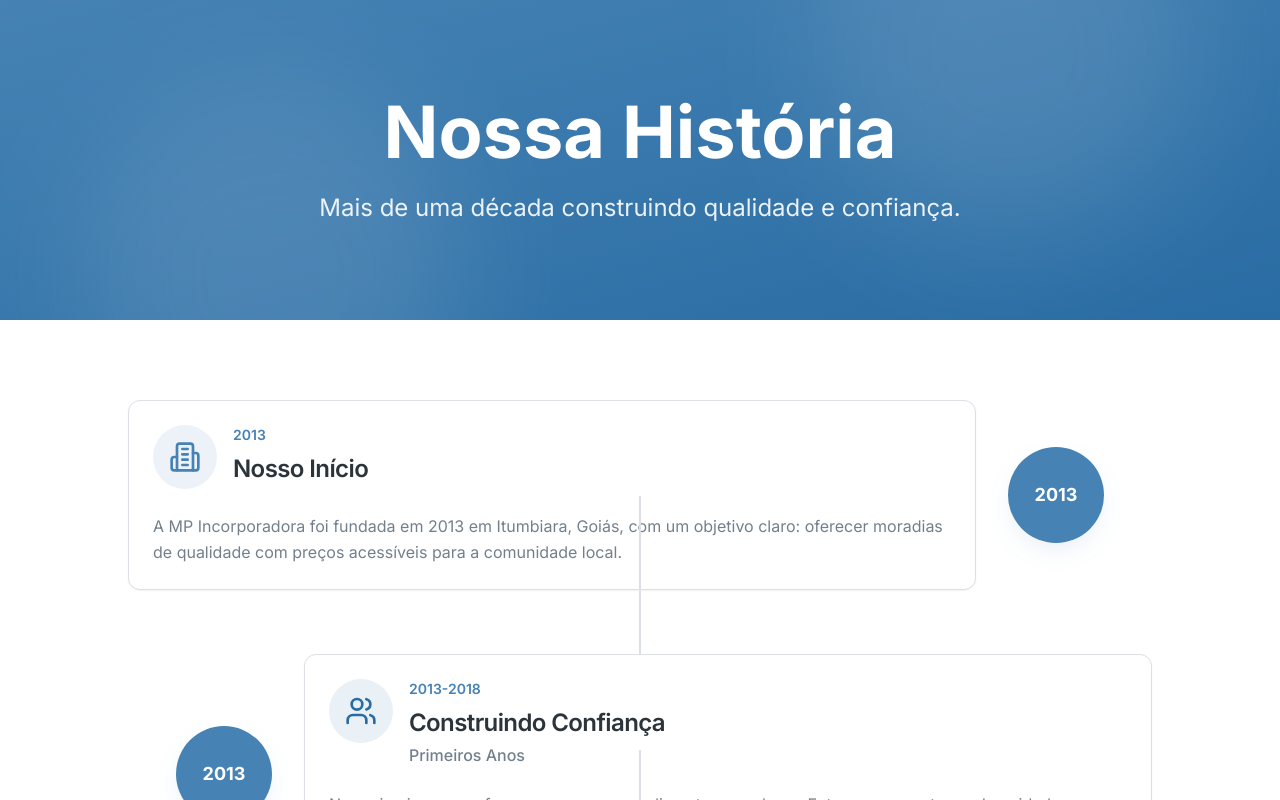
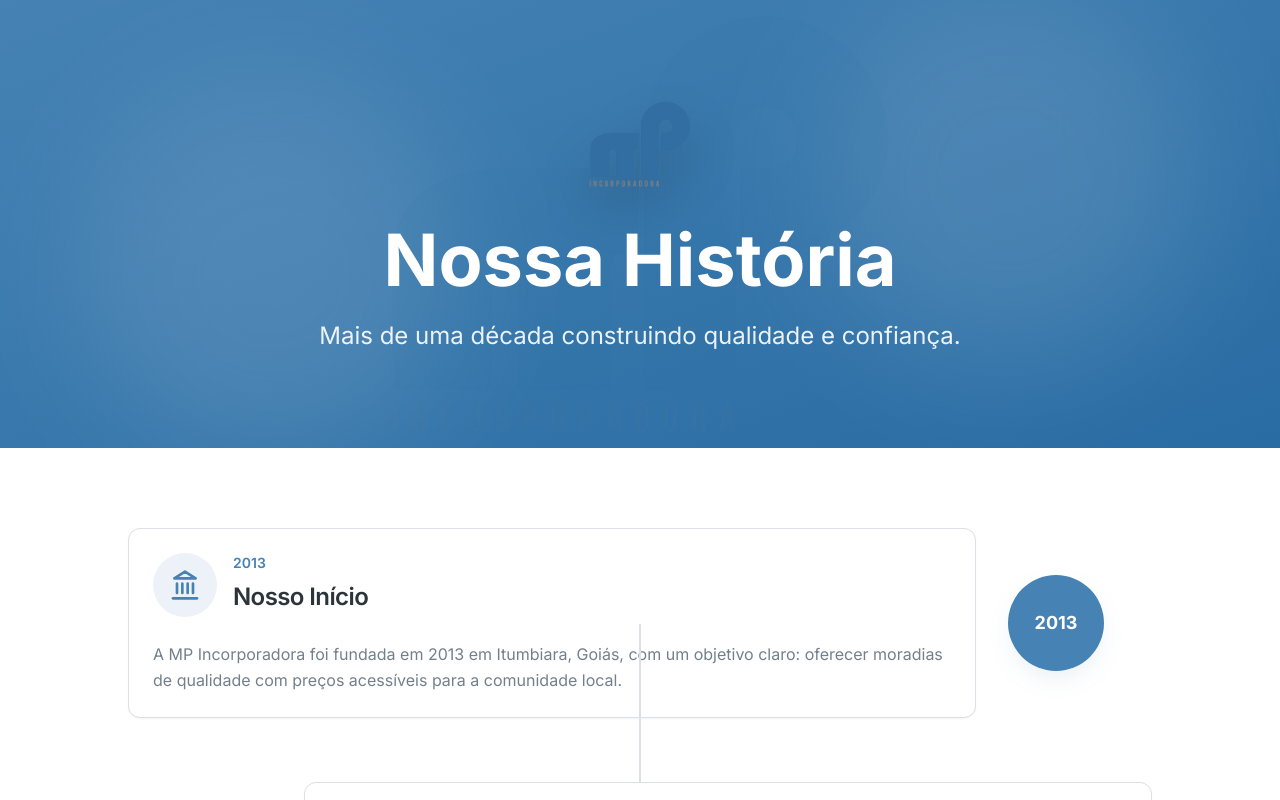
Before and after one commit to produtorasu-bot/mp-incorporadora-site-solido, a React (Vite) app: page /nossa-historia in a window 1280 px wide. Shown: the top 800 px of the page. Built offline with nearby package versions, Linux system fonts and the light colour scheme; the HTML template or start-up script is replaced by a standard one.

Commit message:
Refine Nossa História page

```diff
--- a/src/pages/NossaHistoria.tsx
+++ b/src/pages/NossaHistoria.tsx
@@ -1,4 +1,5 @@
-import { Target, Eye, Heart, Award, Building2, TrendingUp, Users } from "lucide-react";
+import { Target, Eye, Heart, Award, Landmark, TrendingUp, Users2, Sparkles } from "lucide-react";
+import logo from "@/assets/logo.png";
 import { Card, CardContent, CardHeader, CardTitle } from "@/components/ui/card";
 
 const NossaHistoria = () => {
@@ -7,20 +8,20 @@ const NossaHistoria = () => {
       year: "2013",
       title: "Nosso Início",
       description: "A MP Incorporadora foi fundada em 2013 em Itumbiara, Goiás, com um objetivo claro: oferecer moradias de qualidade com preços acessíveis para a comunidade local.",
-      icon: Building2,
+      icon: Landmark,
     },
     {
       year: "2013-2018",
       title: "Construindo Confiança",
       subtitle: "Primeiros Anos",
       description: "Nos primeiros anos, focamos em empreendimentos populares. Entregamos centenas de unidades habitacionais e construímos um relacionamento sólido de confiança com nossos clientes e com a comunidade de Itumbiara.",
-      icon: Users,
+      icon: Users2,
     },
     {
       year: "2019-Presente",
       title: "Crescimento e Evolução",
       description: "Com a confiança conquistada, expandimos nossa atuação para imóveis de médio e alto padrão. Hoje, trabalhamos também com condomínios verticais, oferecendo mais opções para diferentes perfis de clientes.",
-      icon: TrendingUp,
+      icon: Sparkles,
     },
   ];
 
@@ -64,8 +65,24 @@ const NossaHistoria = () => {
           <div className="absolute bottom-20 right-20 w-96 h-96 bg-white rounded-full blur-3xl" />
         </div>
 
+        {/* Logo Watermark */}
+        <div className="absolute inset-0 flex items-center justify-center opacity-5">
+          <img
+            src={logo}
+            alt="MP Incorporadora"
+            className="w-[600px] h-auto"
+          />
+        </div>
+
         <div className="container mx-auto px-4 sm:px-6 lg:px-8 relative z-10">
           <div className="max-w-4xl mx-auto text-center text-white">
+            <div className="flex justify-center mb-8 animate-fade-in">
+              <img
+                src={logo}
+                alt="MP Incorporadora"
+                className="h-20 sm:h-24 w-auto drop-shadow-2xl"
+              />
+            </div>
             <h1 className="text-5xl sm:text-6xl lg:text-7xl font-bold mb-6 animate-fade-in">
               Nossa História
             </h1>
@@ -99,9 +116,9 @@ const NossaHistoria = () => {
                     <div className="flex-1 w-full">
                       <Card className="hover:shadow-elegant transition-all duration-300 border-border">
                         <CardHeader>
-                          <div className="flex items-start gap-4">
-                            <div className={`w-16 h-16 rounded-full flex items-center justify-center flex-shrink-0 ${item.icon === Building2 ? 'bg-primary/10' : item.icon === Users ? 'bg-accent/10' : 'bg-primary/10'}`}>
-                              <Icon className={`w-8 h-8 ${item.icon === Building2 ? 'text-primary' : item.icon === Users ? 'text-accent' : 'text-primary'}`} />
+                           <div className="flex items-start gap-4">
+                            <div className={`w-16 h-16 rounded-full flex items-center justify-center flex-shrink-0 ${item.icon === Landmark ? 'bg-primary/10' : item.icon === Users2 ? 'bg-accent/10' : 'bg-primary/10'}`}>
+                              <Icon className={`w-8 h-8 ${item.icon === Landmark ? 'text-primary' : item.icon === Users2 ? 'text-accent' : 'text-primary'}`} />
                             </div>
                             <div className="flex-1">
                               <div className="text-sm font-semibold text-primary mb-2">{item.year}</div>
```
